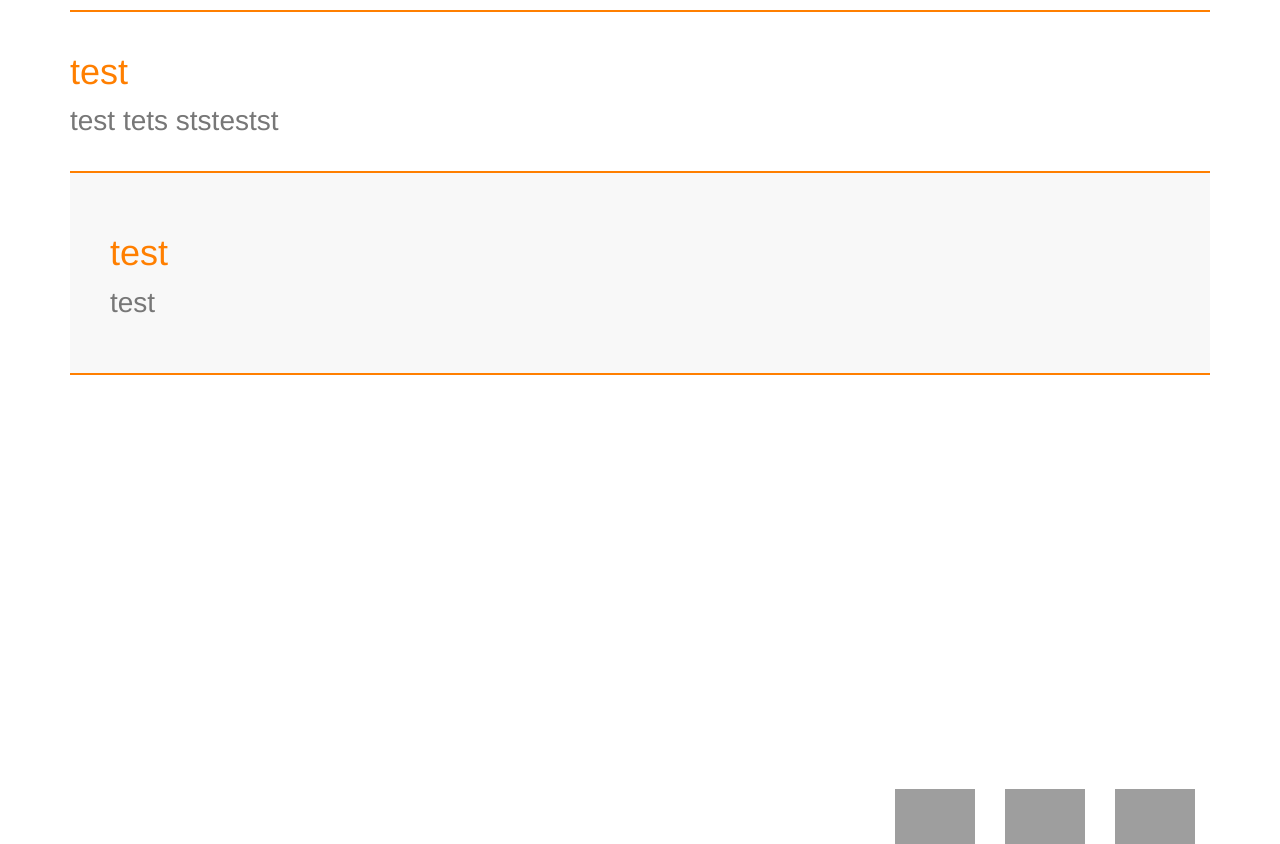
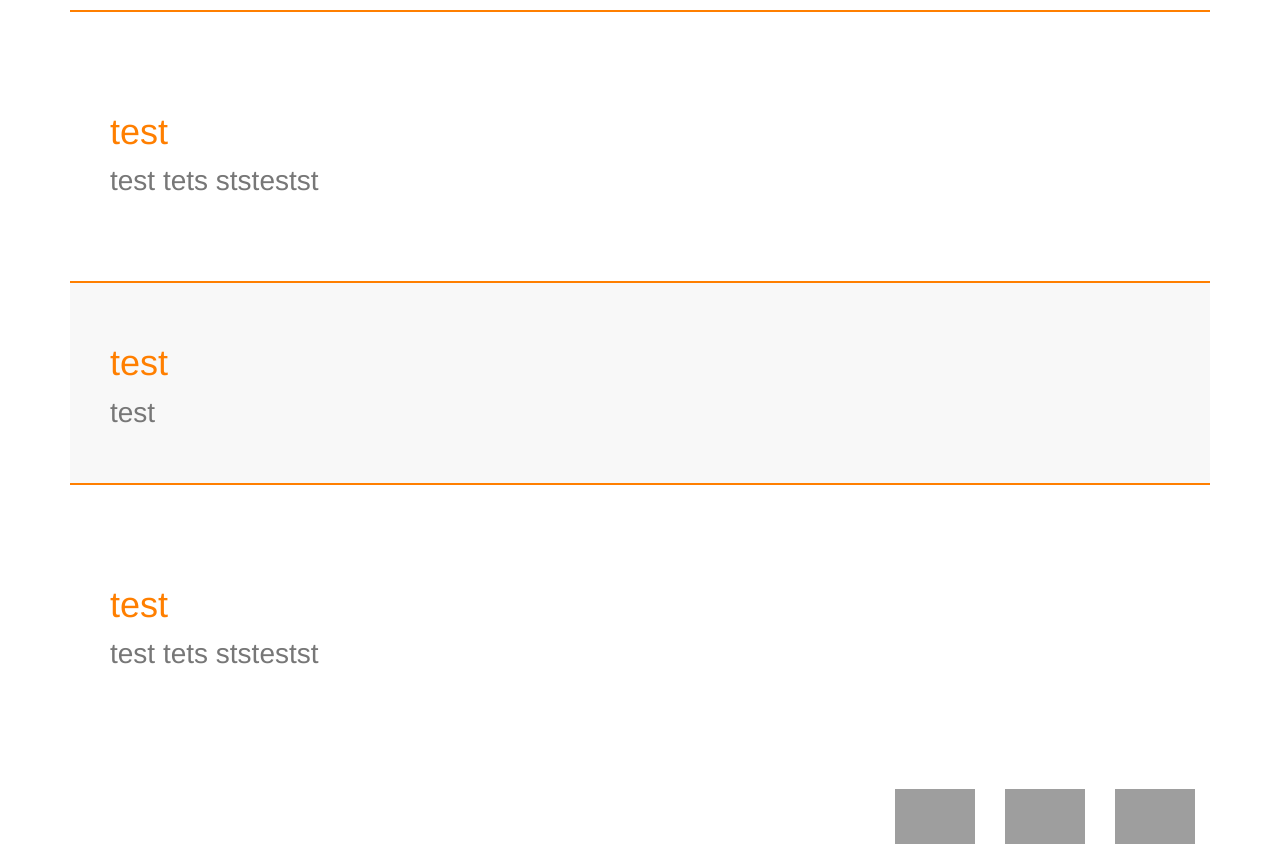
Before and after one commit to EIJC/TIJ, a Jekyll site: the page built from de.html, in a window 1280 px wide and 1354 px high. Shown: the part 510-1354 px from the top of the window. Built offline with Jekyll 4.4.1, drawn with Linux system fonts in a browser that asks for light colours; nearby versions of some CDN libraries; grey boxes are pictures that could not be loaded.

Commit message:
Update de.html

```diff
--- a/de.html
+++ b/de.html
@@ -27,9 +27,11 @@ title: Treffen Internationaler Journalisten
 
 <div class="divider"></div>
 
-<h1>test</h1>
+<div class="section">
+	<h1>test</h1>
 
-<p>test tets ststestst</p>
+	<p>test tets ststestst</p>
+</div>
 
 <div class="divider"></div>
 
@@ -37,4 +39,11 @@ title: Treffen Internationaler Journalisten
 	<h1> test </h1>
 	<p>test</p>
 </div>
+
 <div class="divider"></div>
+
+<div class="section">
+	<h1>test</h1>
+
+	<p>test tets ststestst</p>
+</div>
```
